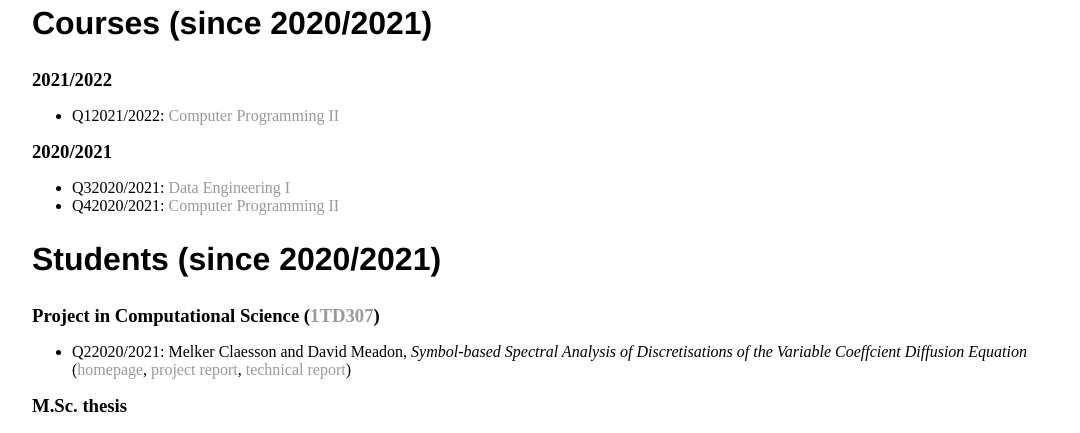
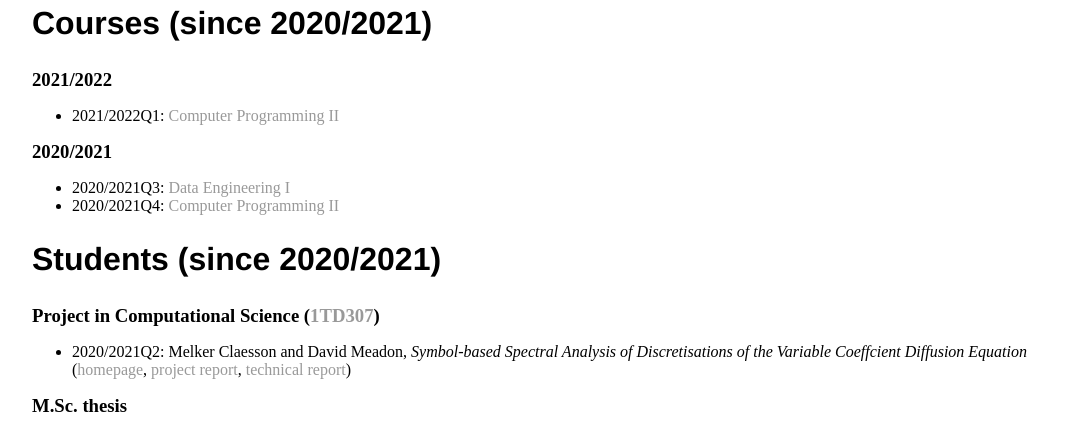
Before and after one commit to sverek/sverek.github.io, a Jekyll site: the page built from teaching/index.html, in a window 1280 px wide. Shown: the part 192-625 px from the top of the page, without its empty margins (96-1176 px from the left). Built offline with Jekyll 4.4.1, drawn with Linux system fonts in a browser that asks for light colours.

Commit message:
updated notation

```diff
--- a/index.html
+++ b/index.html
@@ -17,8 +17,8 @@ title: www.2pi.se
   <div class="allSides">
       <h3>Current plans:</h3>
       <ul>
-        <li>Q12021/2022, Teaching: <a href="https://www.uu.se/en/admissions/freestanding-courses/course/?kKod=1TD722&typ=1">Computer Programming II</a></li>
-        <li>Q42021/2022, Teaching: <a href="https://www.uu.se/en/admissions/freestanding-courses/course/?kKod=1TD722&typ=1">Computer Programming II</a></li>
+        <li>2021/2022Q1, Teaching: <a href="https://www.uu.se/en/admissions/freestanding-courses/course/?kKod=1TD722&typ=1">Computer Programming II</a></li>
+        <li>2021/2022Q4, Teaching: <a href="https://www.uu.se/en/admissions/freestanding-courses/course/?kKod=1TD722&typ=1">Computer Programming II</a></li>
         <li>June 20-24, 2022, <a href="http://www.ilas2020.ie">ILAS2020</a>, Galway, Ireland (postponed)</li>
         <li>July 31-August 5, 2022, <a href="https://www.wccm2022.org/">WCCM-APCOM 2022</a>, Yokohama, Japan</li>
         <li>November 6-10, 2022, <a href="http://iga2020.usacm.org/">IGA 2020</a>, Banff, Canada (postponed)</li>
--- a/teaching/index.html
+++ b/teaching/index.html
@@ -11,18 +11,18 @@ title: www.2pi.se
 	<h2>Courses (since 2020/2021)</h2>
 	<h3>2021/2022</h3>
 	<ul>
-	<li>Q12021/2022: <a href="https://www.uu.se/en/admissions/freestanding-courses/course/?kKod=1TD722&typ=1">Computer Programming II</a>
+	<li>2021/2022Q1: <a href="https://www.uu.se/en/admissions/freestanding-courses/course/?kKod=1TD722&typ=1">Computer Programming II</a>
 	</li>
 	</ul>
 
 	<h3>2020/2021</h3>
 	<ul>
-		<li>Q32020/2021: <a href="https://www.uu.se/en/admissions/freestanding-courses/course/?kKod=1TD069&typ=1">Data Engineering I</a></li>
-		<li>Q42020/2021: <a href="https://www.uu.se/en/admissions/freestanding-courses/course/?kKod=1TD722&typ=1">Computer Programming II</a></li>
+		<li>2020/2021Q3: <a href="https://www.uu.se/en/admissions/freestanding-courses/course/?kKod=1TD069&typ=1">Data Engineering I</a></li>
+		<li>2020/2021Q4: <a href="https://www.uu.se/en/admissions/freestanding-courses/course/?kKod=1TD722&typ=1">Computer Programming II</a></li>
 	</ul>
 	<h2>Students (since 2020/2021)</h2>
 	<h3>Project in Computational Science (<a href="https://www.uu.se/en/admissions/freestanding-courses/course-syllabus/?kKod=1TD307">1TD307</a>)</h3>
-	<ul><li>Q22020/2021: Melker Claesson and David Meadon, <i>Symbol-based Spectral Analysis of
+	<ul><li>2020/2021Q2: Melker Claesson and David Meadon, <i>Symbol-based Spectral Analysis of
 		Discretisations of the Variable Coeffcient Diffusion Equation</i> (<a href="http://www.it.uu.se/edu/course/homepage/projektTDB/ht20/">homepage</a>, <a href="http://www.it.uu.se/edu/course/homepage/projektTDB/ht20/report06/Report_06_final.pdf">project report</a>, <a href="http://www.it.uu.se/research/publications/reports/2021-005/">technical report</a>)</li></ul>
 	<h3>M.Sc. thesis</h3>
 	<ul><li>David Meadon, <i>Matrix-less Methods for Approximating Eigenvectors of Symmetric Toeplitz and Toeplitz-like Matrices with Monotone Symbols</i> (2021-08-25)</li></ul>
```
